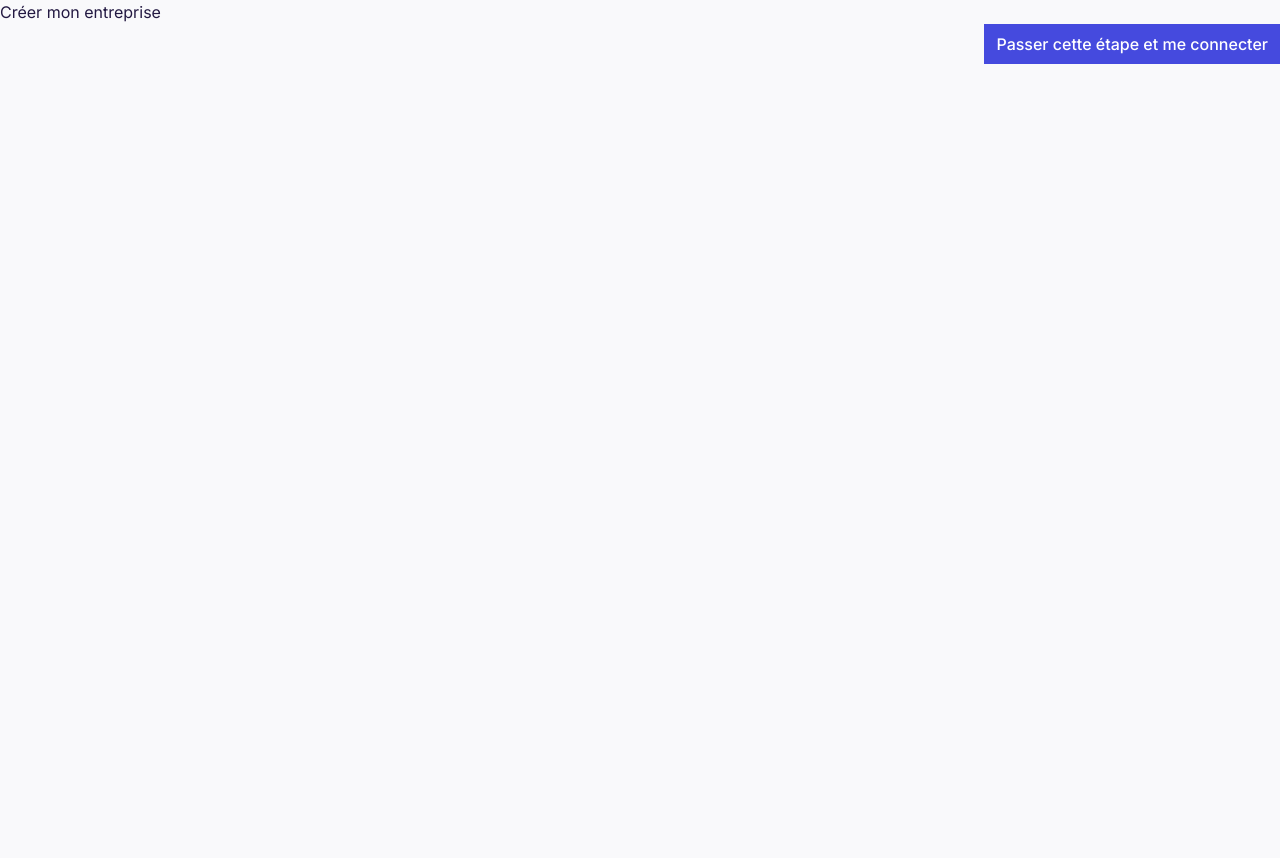
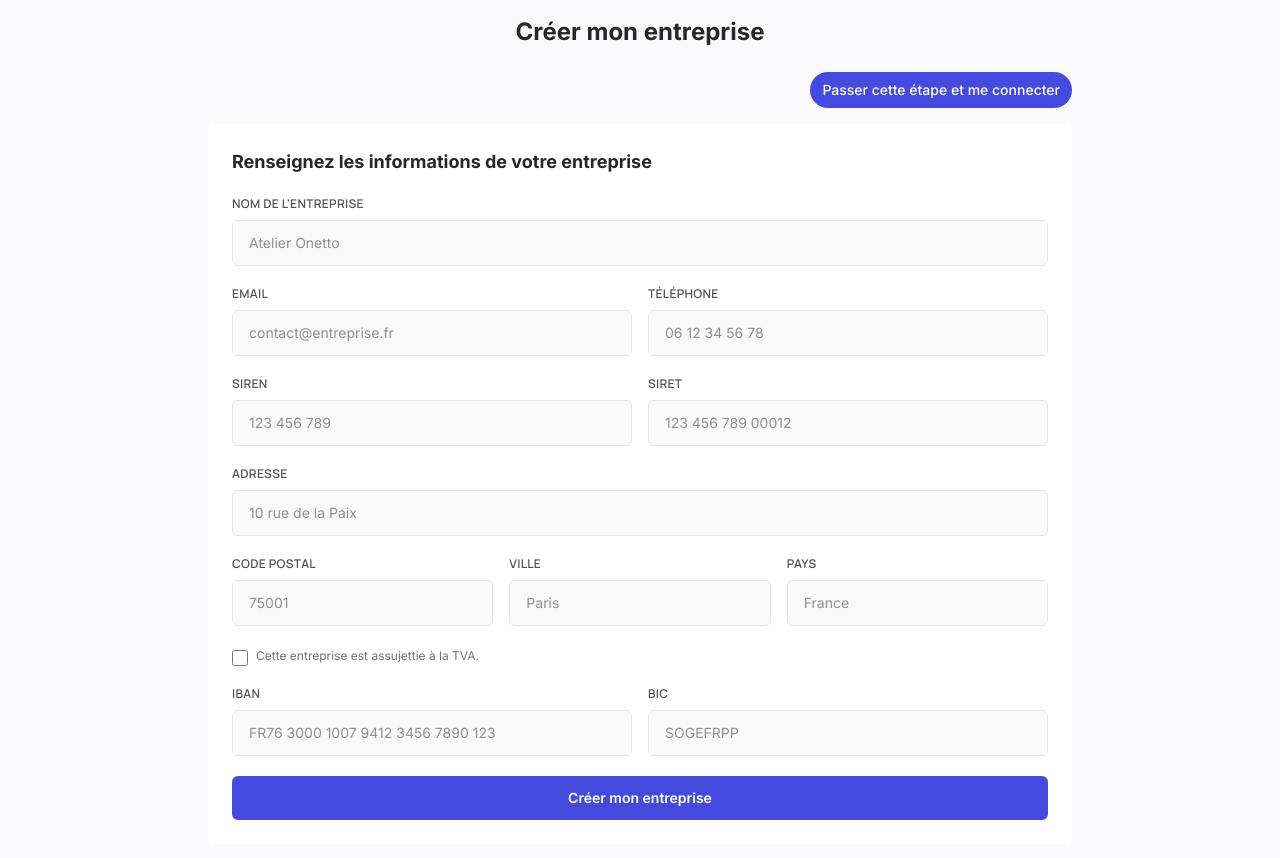
Before and after one commit to arizona-08/onetto, a Next.js app in the folder onetto-app/: page /auth/register/create-company in a window 1280 px wide. Before the commit the page ends 800 px from the top, so only its background shows below. Built offline with nearby package versions, Linux system fonts and the light colour scheme; no server answers.

Commit message:
style formulaire création d'entreprise

```diff
--- a/onetto-app/app/auth/register/create-company/page.tsx
+++ b/onetto-app/app/auth/register/create-company/page.tsx
@@ -6,12 +6,12 @@ async function CreateCompanyPage({ searchParams }: {searchParams : Promise<{ com
   const params = await searchParams;
 
   return (
-    <div>
-      <h1>Créer mon entreprise</h1>
+    <div className="p-4 flex flex-col gap-6 max-w-4xl mx-auto">
+      <h1 className="text-2xl font-bold text-zinc-800 text-center">Créer mon entreprise</h1>
 
       <div className="flex flex-col gap-4">
         <div className="flex items-center justify-end">
-          <Link href="/auth/login" className="inline-block px-3 py-2 bg-primary text-white font-medium">Passer cette étape et me connecter</Link>
+          <Link href="/auth/login" className="inline-block px-3 py-2 bg-primary rounded-full text-sm text-white font-medium">Passer cette étape et me connecter</Link>
         </div>
 
         <CreateCompanyForm companyOwnerId={params.companyOwnerId || ''} />
--- a/onetto-app/app/auth/register/page.tsx
+++ b/onetto-app/app/auth/register/page.tsx
@@ -41,7 +41,7 @@ function RegisterPage() {
 
 
     setSuccess('Votre compte a bien été créé. Vous pouvez maintenant vous connecter.');
-    setTimeout(() => router.push(`/auth/login?companyOwnerId=${result.data.user.id}`), 900);
+    setTimeout(() => router.push(`/auth/register/create-company/?companyOwnerId=${result.data.user.id}`), 900);
   }
 
   return (
--- a/onetto-app/app/components/molecules/Forms/CreateCompanyForm.tsx
+++ b/onetto-app/app/components/molecules/Forms/CreateCompanyForm.tsx
@@ -1,11 +1,13 @@
+'use client';
+
 import { CreateCompanyDto } from '@/lib/companies/dtos/create-company.dto';
 import React, { useState } from 'react'
 
 interface CreateCompanyFormProps {
   companyOwnerId?: string;
 }
+
 function CreateCompanyForm({ companyOwnerId }: CreateCompanyFormProps) {
-
   const [companyInfos, setCompanyInfos] = useState<CreateCompanyDto>({
     name: "",
     email: "",
@@ -22,25 +24,262 @@ function CreateCompanyForm({ companyOwnerId }: CreateCompanyFormProps) {
     BIC: ""
   });
 
+  const inputClassName = "rounded-md border border-zinc-200 bg-custom-gray-light px-4 py-3 text-sm text-zinc-800 outline-none transition-colors focus:border-primary focus:bg-white";
+  const labelClassName = "font-title text-xs font-semibold uppercase tracking-wide text-zinc-600";
+
   function handleInputChange(event: React.ChangeEvent<HTMLInputElement>) {
     const { name, value, type, checked } = event.target;
-    setCompanyInfos(prevState => ({
-      ...prevState,
-      [name]: type === 'checkbox' ? checked : value
-    }));
+    const fieldName = name as keyof CreateCompanyDto;
+
+    setCompanyInfos(prevState => {
+      if (fieldName === 'subjectToVat') {
+        return {
+          ...prevState,
+          subjectToVat: checked,
+          vatNumber: checked ? prevState.vatNumber : "",
+        };
+      }
+
+      return {
+        ...prevState,
+        [fieldName]: type === 'checkbox' ? checked : value,
+      };
+    });
   }
 
-  function handleSubmit(e: React.MouseEvent<HTMLButtonElement>) {
-    e.preventDefault();
-    // Handle form submission logic here
+  function handleSubmit(event: React.FormEvent<HTMLFormElement>) {
+    event.preventDefault();
   }
 
   return (
-    <div>
-      <form>
+    <form className="space-y-5 p-6 bg-white rounded-md" onSubmit={handleSubmit}>
+      {companyOwnerId && (
+        <input type="hidden" name="companyOwnerId" value={companyOwnerId} />
+      )}
 
-      </form>
-    </div>
+      <h2 className="text-lg font-bold text-zinc-800">Renseignez les informations de votre entreprise</h2>
+
+      <div className="flex flex-col gap-2">
+        <label htmlFor="name" className={labelClassName}>
+          Nom de l&apos;entreprise
+        </label>
+        <input
+          id="name"
+          name="name"
+          type="text"
+          required
+          value={companyInfos.name}
+          onChange={handleInputChange}
+          placeholder="Atelier Onetto"
+          className={inputClassName}
+        />
+      </div>
+
+      <div className="grid gap-4 sm:grid-cols-2">
+        <div className="flex flex-col gap-2">
+          <label htmlFor="email" className={labelClassName}>
+            Email
+          </label>
+          <input
+            id="email"
+            name="email"
+            type="email"
+            required
+            value={companyInfos.email}
+            onChange={handleInputChange}
+            placeholder="contact@entreprise.fr"
+            className={inputClassName}
+          />
+        </div>
+
+        <div className="flex flex-col gap-2">
+          <label htmlFor="phoneNumber" className={labelClassName}>
+            Téléphone
+          </label>
+          <input
+            id="phoneNumber"
+            name="phoneNumber"
+            type="tel"
+            required
+            value={companyInfos.phoneNumber}
+            onChange={handleInputChange}
+            placeholder="06 12 34 56 78"
+            className={inputClassName}
+          />
+        </div>
+      </div>
+
+      <div className="grid gap-4 sm:grid-cols-2">
+        <div className="flex flex-col gap-2">
+          <label htmlFor="siren" className={labelClassName}>
+            SIREN
+          </label>
+          <input
+            id="siren"
+            name="siren"
+            type="text"
+            required
+            value={companyInfos.siren}
+            onChange={handleInputChange}
+            placeholder="123 456 789"
+            className={inputClassName}
+          />
+        </div>
+
+        <div className="flex flex-col gap-2">
+          <label htmlFor="siret" className={labelClassName}>
+            SIRET
+          </label>
+          <input
+            id="siret"
+            name="siret"
+            type="text"
+            required
+            value={companyInfos.siret}
+            onChange={handleInputChange}
+            placeholder="123 456 789 00012"
+            className={inputClassName}
+          />
+        </div>
+      </div>
+
+      <div className="flex flex-col gap-2">
+        <label htmlFor="address" className={labelClassName}>
+          Adresse
+        </label>
+        <input
+          id="address"
+          name="address"
+          type="text"
+          required
+          value={companyInfos.address}
+          onChange={handleInputChange}
+          placeholder="10 rue de la Paix"
+          className={inputClassName}
+        />
+      </div>
+
+      <div className="grid gap-4 sm:grid-cols-3">
+        <div className="flex flex-col gap-2">
+          <label htmlFor="postalCode" className={labelClassName}>
+            Code postal
+          </label>
+          <input
+            id="postalCode"
+            name="postalCode"
+            type="text"
+            required
+            value={companyInfos.postalCode}
+            onChange={handleInputChange}
+            placeholder="75001"
+            className={inputClassName}
+          />
+        </div>
+
+        <div className="flex flex-col gap-2">
+          <label htmlFor="city" className={labelClassName}>
+            Ville
+          </label>
+          <input
+            id="city"
+            name="city"
+            type="text"
+            required
+            value={companyInfos.city}
+            onChange={handleInputChange}
+            placeholder="Paris"
+            className={inputClassName}
+          />
+        </div>
+
+        <div className="flex flex-col gap-2">
+          <label htmlFor="country" className={labelClassName}>
+            Pays
+          </label>
+          <input
+            id="country"
+            name="country"
+            type="text"
+            required
+            value={companyInfos.country}
+            onChange={handleInputChange}
+            placeholder="France"
+            className={inputClassName}
+          />
+        </div>
+      </div>
+
+      <label className="flex items-start gap-2 text-xs leading-5 text-zinc-500">
+        <input
+          id="subjectToVat"
+          name="subjectToVat"
+          type="checkbox"
+          checked={companyInfos.subjectToVat}
+          onChange={handleInputChange}
+          className="mt-1 h-4 w-4 rounded border-zinc-300 accent-primary"
+        />
+        <span>Cette entreprise est assujettie à la TVA.</span>
+      </label>
+
+      {companyInfos.subjectToVat && (
+        <div className="flex flex-col gap-2">
+          <label htmlFor="vatNumber" className={labelClassName}>
+            Numéro de TVA intracommunautaire
+          </label>
+          <input
+            id="vatNumber"
+            name="vatNumber"
+            type="text"
+            required
+            value={companyInfos.vatNumber || ""}
+            onChange={handleInputChange}
+            placeholder="FR 12 123456789"
+            className={inputClassName}
+          />
+        </div>
+      )}
+
+      <div className="grid gap-4 sm:grid-cols-2">
+        <div className="flex flex-col gap-2">
+          <label htmlFor="IBAN" className={labelClassName}>
+            IBAN
+          </label>
+          <input
+            id="IBAN"
+            name="IBAN"
+            type="text"
+            required
+            value={companyInfos.IBAN}
+            onChange={handleInputChange}
+            placeholder="FR76 3000 1007 9412 3456 7890 123"
+            className={inputClassName}
+          />
+        </div>
+
+        <div className="flex flex-col gap-2">
+          <label htmlFor="BIC" className={labelClassName}>
+            BIC
+          </label>
+          <input
+            id="BIC"
+            name="BIC"
+            type="text"
+            required
+            value={companyInfos.BIC}
+            onChange={handleInputChange}
+            placeholder="SOGEFRPP"
+            className={inputClassName}
+          />
+        </div>
+      </div>
+
+      <button
+        type="submit"
+        className="w-full rounded-md bg-primary px-4 py-3 text-sm font-semibold text-white transition-colors hover:bg-primary-hover"
+      >
+        Créer mon entreprise
+      </button>
+    </form>
   )
 }
 
```
